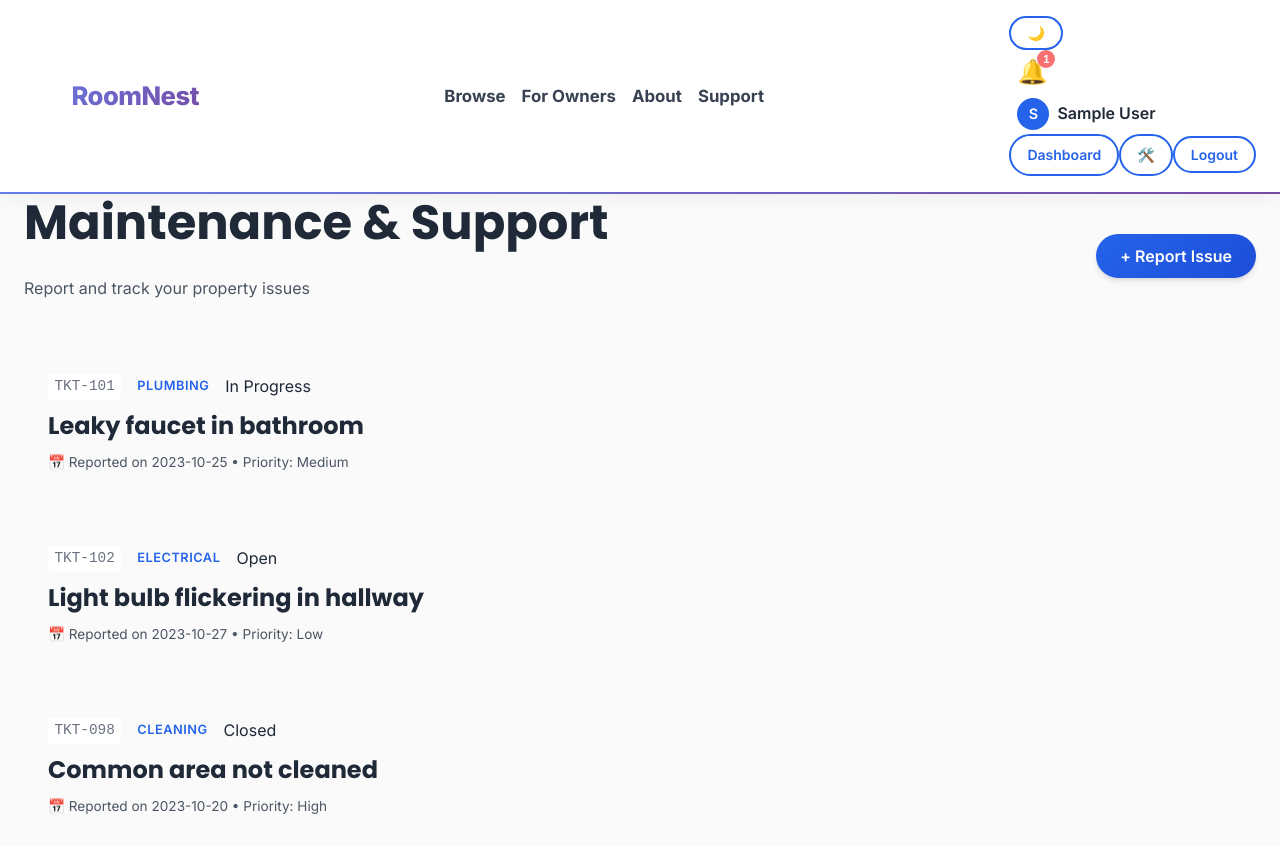
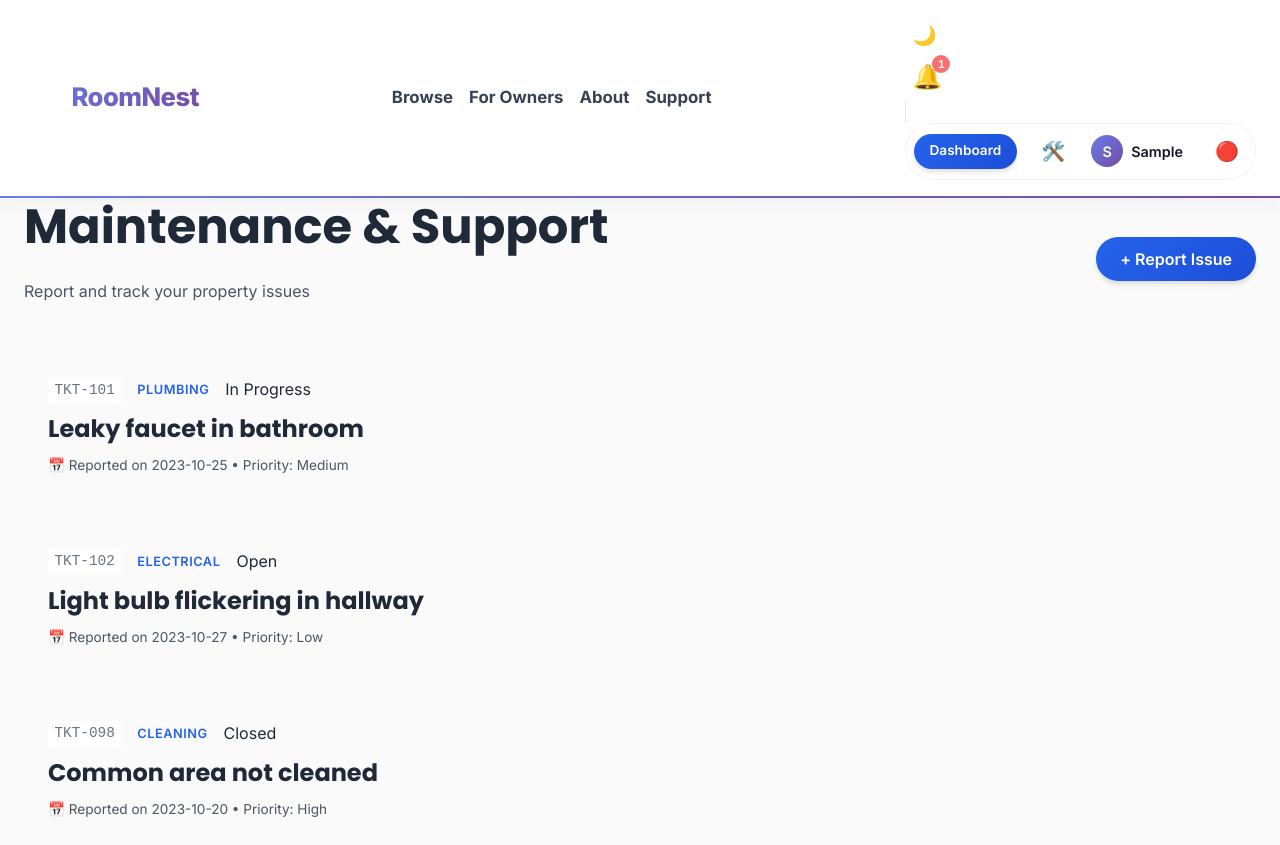
Before and after one commit to abhishekgaud7/PG_Frontend, a React (Vite) app: page /maintenance in a window 1280 px wide. Built offline with nearby package versions, Linux system fonts and the light colour scheme; sample sign-in values are in the browser's storage.

Commit message:
Refactor Navbar layout for horizontal alignment and grouping

```diff
--- a/src/components/Navbar.css
+++ b/src/components/Navbar.css
@@ -77,42 +77,51 @@
     width: 100%;
 }
 
+/* User Action Group */
 .navbar-actions {
     display: flex;
     align-items: center;
-    gap: 1rem;
+    gap: 1.25rem;
 }
 
-.user-info-link {
-    text-decoration: none;
-    color: inherit;
+.nav-divider {
+    width: 1px;
+    height: 24px;
+    background-color: var(--gray-200);
+}
+
+.user-action-group {
     display: flex;
     align-items: center;
-    /* Ensure it handles clicks properly */
-    cursor: pointer;
-    z-index: 1002;
+    gap: 1rem;
+    background: rgba(255, 255, 255, 0.5);
+    padding: 0.25rem 0.5rem;
+    border-radius: 50px;
+    border: 1px solid rgba(0, 0, 0, 0.05);
 }
 
-.user-info {
+/* Profile Pill */
+.user-profile-pill {
     display: flex;
     align-items: center;
     gap: 0.5rem;
-    padding: 0.25rem 0.5rem;
-    border-radius: var(--radius-full);
-    transition: background-color var(--transition-base);
-    cursor: pointer;
+    text-decoration: none;
+    color: var(--gray-800);
+    padding: 2px 8px 2px 2px;
+    border-radius: 50px;
+    transition: background 0.2s;
 }
 
-.user-info:hover {
-    background-color: var(--bg-body);
+.user-profile-pill:hover {
+    background: rgba(0, 0, 0, 0.05);
 }
 
-.user-avatar {
+.user-avatar-small {
     width: 32px;
     height: 32px;
-    background: var(--blue-primary);
-    color: var(--white);
     border-radius: 50%;
+    background: linear-gradient(135deg, #667eea, #764ba2);
+    color: white;
     display: flex;
     align-items: center;
     justify-content: center;
@@ -120,139 +129,55 @@
     font-weight: 600;
 }
 
-.user-name {
+.user-name-small {
+    font-size: 0.9rem;
     font-weight: 600;
-    color: var(--text-main);
 }
 
-.mobile-menu-btn {
-    display: none;
+/* Buttons */
+.btn-icon {
     background: none;
     border: none;
+    font-size: 1.2rem;
     cursor: pointer;
     padding: 0.5rem;
+    border-radius: 50%;
+    transition: background 0.2s;
+    display: flex;
+    align-items: center;
+    justify-content: center;
+    color: var(--gray-600);
 }
 
-.hamburger {
-    display: block;
-    width: 24px;
-    height: 18px;
-    position: relative;
-    transform: rotate(0deg);
-    transition: .5s ease-in-out;
+.btn-icon:hover {
+    background: rgba(0, 0, 0, 0.05);
+    color: #667eea;
 }
 
-.hamburger span {
-    display: block;
-    position: absolute;
-    height: 2px;
-    width: 100%;
-    background: var(--text-main);
-    border-radius: 9px;
-    opacity: 1;
-    left: 0;
-    transform: rotate(0deg);
-    transition: .25s ease-in-out;
+.dashboard-btn {
+    padding: 0.4rem 1rem !important;
+    font-size: 0.85rem !important;
+    border-radius: 50px !important;
 }
 
-.hamburger span:nth-child(1) {
-    top: 0px;
+.auth-buttons {
+    display: flex;
+    align-items: center;
+    gap: 1rem;
 }
 
-.hamburger span:nth-child(2) {
-    top: 8px;
+.nav-link-login {
+    text-decoration: none;
+    color: var(--gray-700);
+    font-weight: 600;
 }
 
-.hamburger span:nth-child(3) {
-    top: 16px;
+.register-btn {
+    border-radius: 50px !important;
+    padding: 0.5rem 1.5rem !important;
 }
 
-.hamburger.open span:nth-child(1) {
-    top: 8px;
-    transform: rotate(135deg);
-}
-
-.hamburger.open span:nth-child(2) {
-    opacity: 0;
-    left: -60px;
-}
-
-.hamburger.open span:nth-child(3) {
-    top: 8px;
-    transform: rotate(-135deg);
-}
-
-.mobile-menu {
-    position: absolute;
-    top: 100%;
-    left: 0;
-    right: 0;
-    background: var(--bg-card);
-    padding: 1rem;
-    box-shadow: var(--shadow-lg);
-    border-top: 1px solid var(--border-color);
-    display: flex;
-    flex-direction: column;
-    gap: 1rem;
-    z-index: 999;
-}
-
-.mobile-nav-link {
-    text-decoration: none;
-    color: var(--text-main);
-    font-weight: 500;
-    padding: 0.5rem;
-    border-radius: var(--radius-md);
-}
-
-.mobile-nav-link:hover {
-    background: var(--bg-body);
-    color: var(--blue-primary);
-}
-
-.mobile-user-info-link {
-    text-decoration: none;
-    color: inherit;
-}
-
-.mobile-user-info {
-    display: flex;
-    align-items: center;
-    gap: 0.75rem;
-    padding: 0.75rem;
-    background: var(--bg-input);
-    border-radius: var(--radius-md);
-    margin-bottom: 0.5rem;
-}
-
-.mobile-divider {
-    height: 1px;
-    background: var(--border-color);
-    margin: 0.5rem 0;
-}
-
-.logout-btn {
-    text-align: left;
-    background: none;
-    border: none;
-    width: 100%;
-    cursor: pointer;
-    font-size: 1rem;
-    color: var(--error);
-}
-
-.theme-toggle-btn {
-    font-size: 1.2rem;
-    padding: 0.25rem 0.5rem;
-    line-height: 1;
-    border: none;
-}
-
-.theme-toggle-btn:hover {
-    background-color: var(--bg-body);
-}
-
-@media (max-width: 768px) {
+@media (max-width: 900px) {
     .desktop-only {
         display: none !important;
     }
--- a/src/components/Navbar.jsx
+++ b/src/components/Navbar.jsx
@@ -43,40 +43,52 @@ const Navbar = () => {
                     <div className="navbar-actions desktop-only">
                         <button
                             onClick={toggleTheme}
-                            className="btn btn-sm btn-outline theme-toggle-btn"
+                            className="btn-icon theme-toggle-btn"
                             title={theme === 'light' ? 'Switch to Dark Mode' : 'Switch to Light Mode'}
                         >
                             {theme === 'light' ? '🌙' : '☀️'}
                         </button>
-                        {isAuthenticated && <NotificationBell />}
-                        {isAuthenticated ? (
+
+                        {isAuthenticated && (
                             <>
-                                <Link to="/profile" className="user-info-link" title="View Profile">
-                                    <div className="user-info">
-                                        <span className="user-avatar">{user?.name?.charAt(0)}</span>
-                                        <span className="user-name">{user?.name}</span>
-                                    </div>
-                                </Link>
+                                <NotificationBell />
+                                <div className="nav-divider"></div>
+
+                                <div className="user-action-group">
                                     <Link
                                         to={isOwner ? "/owner/dashboard" : "/my-bookings"}
-                                    className="btn btn-sm btn-secondary"
+                                        className="btn btn-sm btn-primary dashboard-btn"
                                     >
                                         Dashboard
                                     </Link>
+
                                     {!isOwner && (
-                                    <Link to="/maintenance" className="btn btn-sm btn-outline" title="Maintenance Support">
+                                        <Link to="/maintenance" className="btn-icon" title="Maintenance Support">
                                             🛠️
                                         </Link>
                                     )}
-                                <button onClick={handleLogout} className="btn btn-sm btn-outline">
-                                    Logout
+
+                                    <Link to="/profile" className="user-profile-pill" title="View Profile">
+                                        <div className="user-avatar-small">{user?.name?.charAt(0)}</div>
+                                        <span className="user-name-small">{user?.name?.split(' ')[0]}</span>
+                                    </Link>
+
+                                    <button
+                                        onClick={handleLogout}
+                                        className="btn-icon logout-btn-desktop"
+                                        title="Logout"
+                                    >
+                                        🔴
                                     </button>
+                                </div>
                             </>
-                        ) : (
-                            <>
-                                <Link to="/login" className="btn btn-sm btn-outline">Login</Link>
-                                <Link to="/register" className="btn btn-sm btn-primary">Register</Link>
-                            </>
+                        )}
+
+                        {!isAuthenticated && (
+                            <div className="auth-buttons">
+                                <Link to="/login" className="nav-link-login">Login</Link>
+                                <Link to="/register" className="btn btn-primary register-btn">Register</Link>
+                            </div>
                         )}
                     </div>
                 </div>
```
Lines whose indentation alone changed are shown as unchanged.
